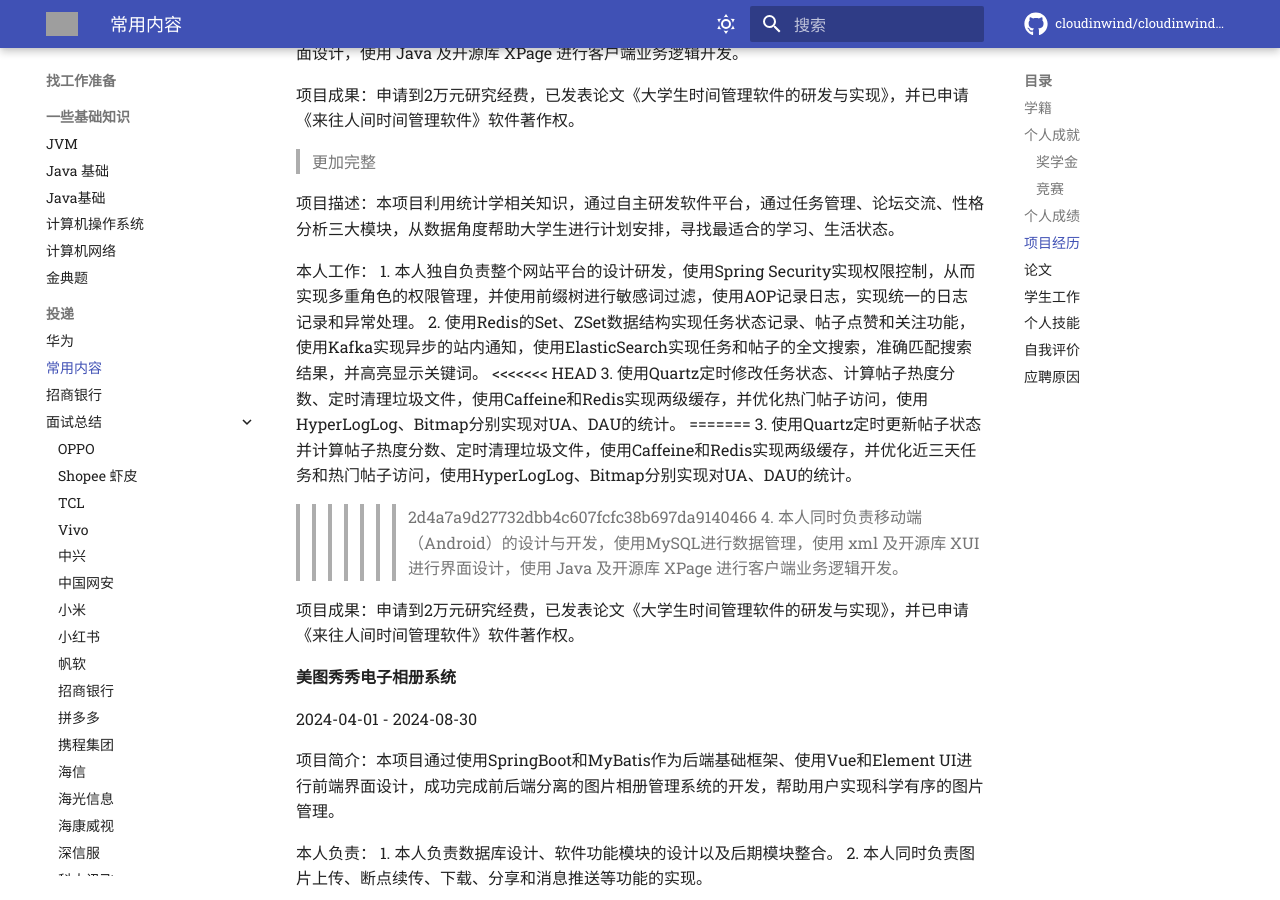
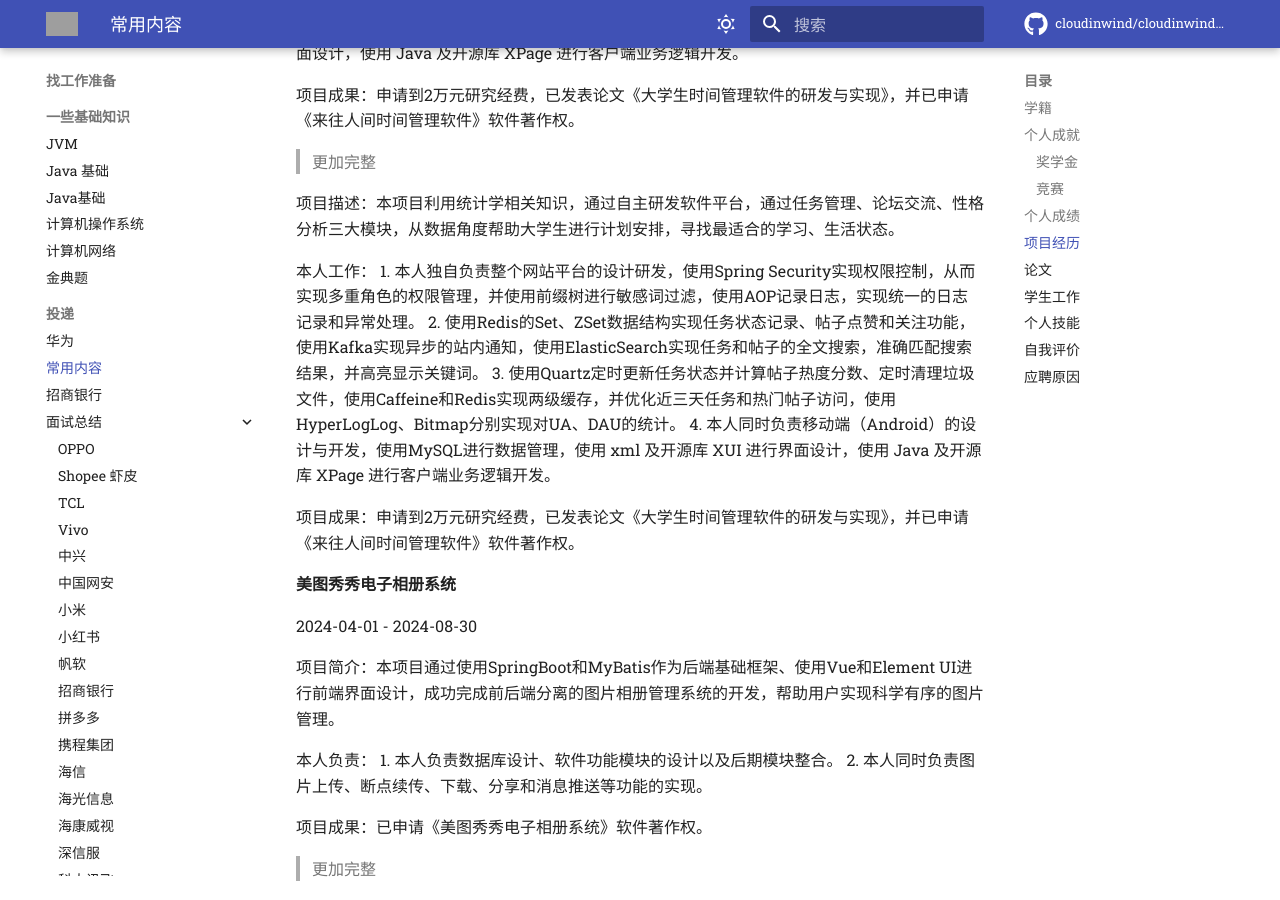
Before and after one commit to cloudinwind/cloudinwind.github.io, an MkDocs documentation site: the page built from docs/找工作准备/投递/常用内容.md, in a window 1280 px wide and 900 px high, scrolled down 1445 px. Built offline with MkDocs 1.6.1 and Material for MkDocs 9.7.7, drawn with Linux system fonts in a browser that asks for light colours; comment, search, counter and statistics services are not loaded; grey boxes are pictures that could not be loaded.

Commit message:
cloudinwind 2024-10-2:19:34:37

```diff
--- a/docs/找工作准备/投递/常用内容.md
+++ b/docs/找工作准备/投递/常用内容.md
@@ -63,11 +63,7 @@
 本人工作：
 1. 本人独自负责整个网站平台的设计研发，使用Spring Security实现权限控制，从而实现多重角色的权限管理，并使用前缀树进行敏感词过滤，使用AOP记录日志，实现统一的日志记录和异常处理。
 2. 使用Redis的Set、ZSet数据结构实现任务状态记录、帖子点赞和关注功能，使用Kafka实现异步的站内通知，使用ElasticSearch实现任务和帖子的全文搜索，准确匹配搜索结果，并高亮显示关键词。
-<<<<<<< HEAD
-3. 使用Quartz定时修改任务状态、计算帖子热度分数、定时清理垃圾文件，使用Caffeine和Redis实现两级缓存，并优化热门帖子访问，使用HyperLogLog、Bitmap分别实现对UA、DAU的统计。
-=======
-3. 使用Quartz定时更新帖子状态并计算帖子热度分数、定时清理垃圾文件，使用Caffeine和Redis实现两级缓存，并优化近三天任务和热门帖子访问，使用HyperLogLog、Bitmap分别实现对UA、DAU的统计。
->>>>>>> 2d4a7a9d27732dbb4c607fcfc38b697da9140466
+3. 使用Quartz定时更新任务状态并计算帖子热度分数、定时清理垃圾文件，使用Caffeine和Redis实现两级缓存，并优化近三天任务和热门帖子访问，使用HyperLogLog、Bitmap分别实现对UA、DAU的统计。
 4. 本人同时负责移动端（Android）的设计与开发，使用MySQL进行数据管理，使用 xml 及开源库 XUI 进行界面设计，使用 Java 及开源库 XPage 进行客户端业务逻辑开发。
 
 项目成果：申请到2万元研究经费，已发表论文《大学生时间管理软件的研发与实现》，并已申请《来往人间时间管理软件》软件著作权。
```
